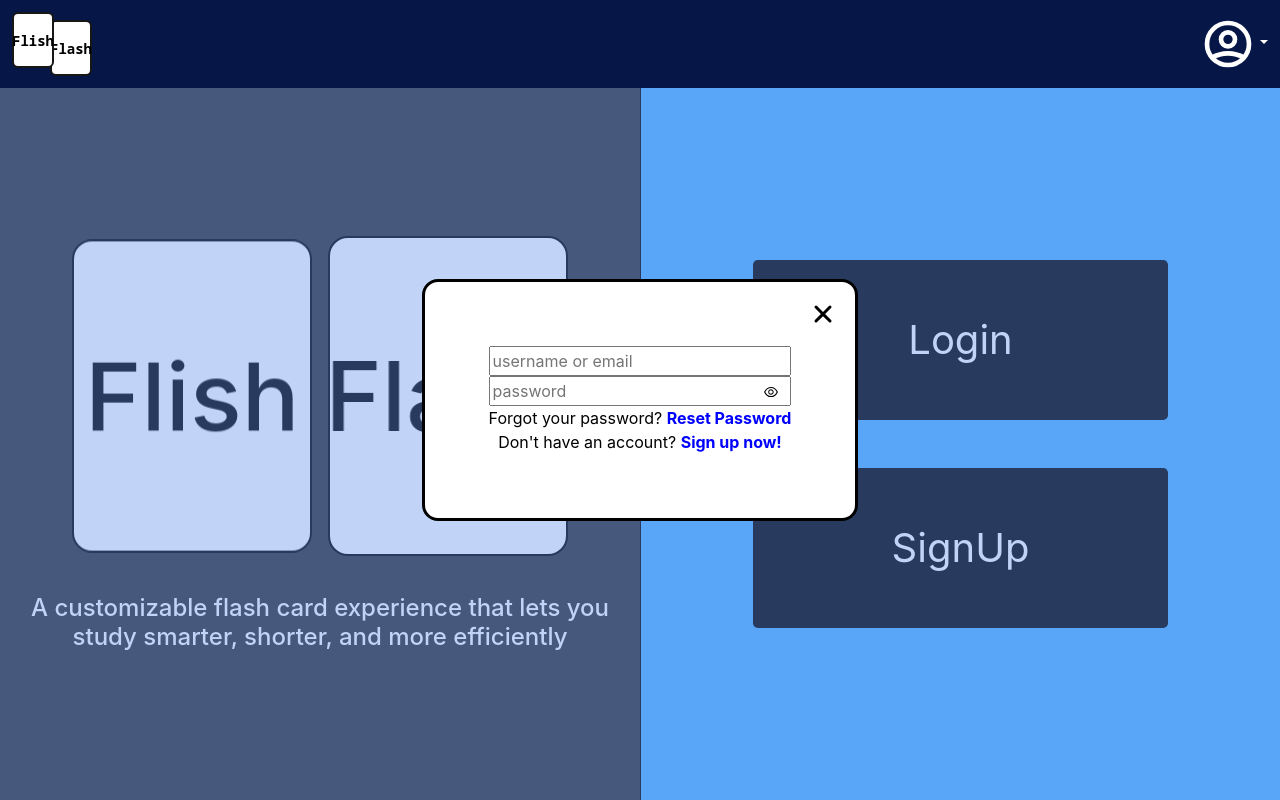
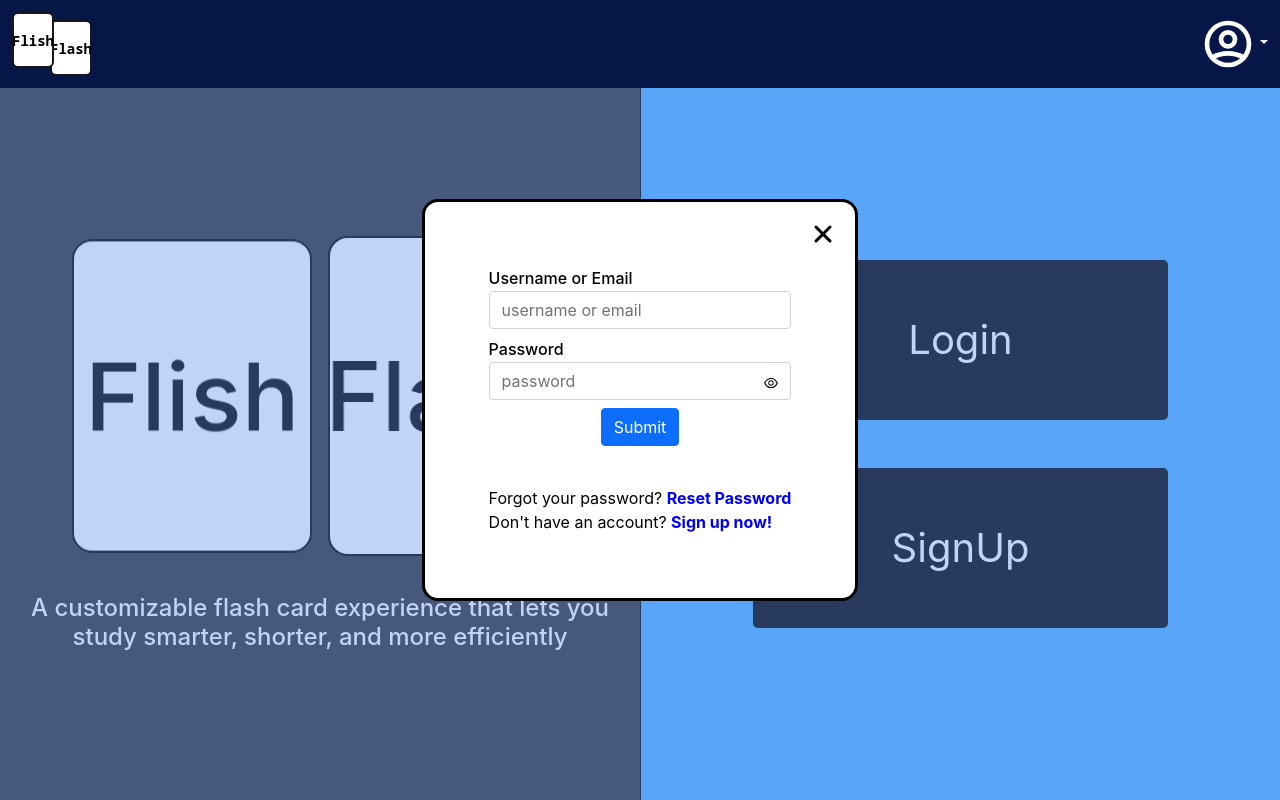
Before and after one commit to AlexRodgers11/flash-card-app, a React (Create React App) app in the folder client/: page /login in a window 1280 px wide. Shown: the top 800 px of the page. Built offline with nearby package versions, Linux system fonts and the light colour scheme; no server answers.

Commit message:
add styling and extra navigation links to Login and RegisterCredentialsForm

```diff
--- a/client/src/components/Login.js
+++ b/client/src/components/Login.js
@@ -10,9 +10,20 @@ import { ErrorMessage } from './StyledComponents/ErrorMessage';
 import { PasswordWrapper, StyledClosedEye, StyledOpenEye } from './StyledComponents/Password';
 
 const FormWrapper = styled.form`
+    text-align: left;
     & input {
         width: 100%;
+        margin-bottom: .5rem;
     }
+    & .form-label {
+        font-weight: 500;
+        margin-bottom: 1px;
+    }
+`;
+
+const ButtonContainer = styled.div`
+    text-align: center;
+    margin-bottom: 2.5rem;
 `;
 
 function Login() {
@@ -77,14 +88,19 @@ function Login() {
         <div>
             <FormWrapper onSubmit={handleSubmit}>
                 <div>
-                    <input placeholder="username or email" type="text" id="usernameOrEmail" name="usernameOrEmail" value={usernameOrEmail} onChange={handleUserNameOrEmailChange} />
+                    <label className="form-label" htmlFor="userNameOrEmail" >Username or Email</label>
+                    <input className="form-control" placeholder="username or email" type="text" id="usernameOrEmail" name="usernameOrEmail" value={usernameOrEmail} onChange={handleUserNameOrEmailChange} />
                 </div>
                 <PasswordWrapper>
-                    <input placeholder="password" type={passwordVisible ? "text" : "password"} id="password" name="password" value={password} onChange={handlePasswordChange} />
+                    <label className="form-label" htmlFor="password" >Password</label>
+                    <input className="form-control" placeholder="password" type={passwordVisible ? "text" : "password"} id="password" name="password" value={password} onChange={handlePasswordChange} />
                     {!passwordVisible && <StyledOpenEye onClick={togglePasswordVisible} />}
                     {passwordVisible && <StyledClosedEye onClick={togglePasswordVisible} />}
                 </PasswordWrapper>
                 {errorMessage && <ErrorMessage>{errorMessage}</ErrorMessage>}
+                <ButtonContainer>
+                    <button className="btn btn-primary" type="submit">Submit</button>
+                </ButtonContainer>
                 <p>Forgot your password? <NavigationSpan onClick={goToPasswordReset}>Reset Password</NavigationSpan></p>
                 <p>Don't have an account? <NavigationSpan onClick={goToSignUpPage}>Sign up now!</NavigationSpan></p>
             </FormWrapper>
--- a/client/src/components/RegisterCredentialsForm.js
+++ b/client/src/components/RegisterCredentialsForm.js
@@ -8,11 +8,23 @@ import styled from 'styled-components';
 import useToggle from '../hooks/useToggle';
 import { ErrorMessage } from './StyledComponents/ErrorMessage';
 import { PasswordWrapper, StyledClosedEye, StyledOpenEye } from './StyledComponents/Password';
+import { NavigationSpan } from './StyledComponents/NavigationSpan';
 
 const FormWrapper = styled.form`
+    text-align: left;
     & input {
         width: 100%;
+        margin-bottom: .5rem;
     }
+    & .form-label {
+        font-weight: 500;
+        margin-bottom: 1px;
+    }
+`;
+
+const ButtonContainer = styled.div`
+    text-align: center;
+    margin-bottom: 2.5rem;
 `;
 
 
@@ -24,7 +36,7 @@ function RegisterCredentialsForm() {
     const [email, setEmail] = useState("");
     const [password, setPassword] = useState("");
     const [showVerifyPassword, setShowVerifyPassword] = useState(false);
-    const [verifyPassword, clearVerifyPassword, setVerifyPassword] = useFormInput('');
+    const [verifyPassword, clearVerifyPassword, handleVerifyPasswordChange] = useFormInput("");
     const [passwordVisible, togglePasswordVisible] = useToggle(false);
     const [errorMessage, setErrorMessage] = useState("");
 
@@ -40,6 +52,10 @@ function RegisterCredentialsForm() {
         if(errorMessage) {
             setErrorMessage("");
         }
+    }
+
+    const goToLogin = () => {
+        navigate("/login");
     }
 
     const handleSubmit = async (evt) => {
@@ -82,16 +98,19 @@ function RegisterCredentialsForm() {
         <div>
             <FormWrapper onSubmit={handleSubmit}>
                 <div>
-                    <input placeholder="email" type="email" id="email" name="email" value={email} onChange={handleEmailChange} />
+                    <label className="form-label" htmlFor="email" >Email</label>
+                    <input className="form-control" placeholder="email" type="email" id="email" name="email" value={email} onChange={handleEmailChange} />
                 </div>
                 <PasswordWrapper>
-                    <input placeholder="password" type={passwordVisible ? "text" : "password"} id="password" name="password" value={password} onChange={handlePasswordChange} />
+                    <label className="form-label" htmlFor="password" >Password</label>
+                    <input className="form-control" placeholder="password" type={passwordVisible ? "text" : "password"} id="password" name="password" value={password} onChange={handlePasswordChange} />
                     {!passwordVisible && <StyledOpenEye onClick={togglePasswordVisible} />}
                     {passwordVisible && <StyledClosedEye onClick={togglePasswordVisible} />}
                 </PasswordWrapper>
                 {showVerifyPassword ?
                     <PasswordWrapper>
-                        <input placeholder="verify password" type={passwordVisible ? "text" : "password"} id="verifyPassword" name="verifyPassword" value={verifyPassword} onChange={setVerifyPassword} />
+                        <label className="form-label" htmlFor="verifyPassword" >Verify Password</label>
+                        <input className="form-control" placeholder="verify password" type={passwordVisible ? "text" : "password"} id="verifyPassword" name="verifyPassword" value={verifyPassword} onChange={handleVerifyPasswordChange} />
                         {!passwordVisible && <StyledOpenEye onClick={togglePasswordVisible} />}
                         {passwordVisible && <StyledClosedEye onClick={togglePasswordVisible} />}
                     </PasswordWrapper>
@@ -99,7 +118,10 @@ function RegisterCredentialsForm() {
                     null
                 }
                 {errorMessage && <ErrorMessage>{errorMessage}</ErrorMessage>}
-                <button type="submit">Submit</button>
+                <ButtonContainer>
+                    <button className="btn btn-primary" type="submit">Submit</button>
+                </ButtonContainer>
+                <p>Already have an account? <NavigationSpan onClick={goToLogin}>Login</NavigationSpan></p>
             </FormWrapper>
         </div>
     )
--- a/client/src/components/StyledComponents/Password.js
+++ b/client/src/components/StyledComponents/Password.js
@@ -8,13 +8,13 @@ export const PasswordWrapper = styled.div`
 export const StyledOpenEye = styled(AiOutlineEye)`
     position: absolute;
     right: 4%;
-    top: 28%;
+    top: 60%;
     cursor: pointer;
 `;
 
 export const StyledClosedEye = styled(AiOutlineEyeInvisible)`
     position: absolute;
     right: 4%;
-    top: 28%;
+    top: 60%;
     cursor: pointer;
 `;
```
